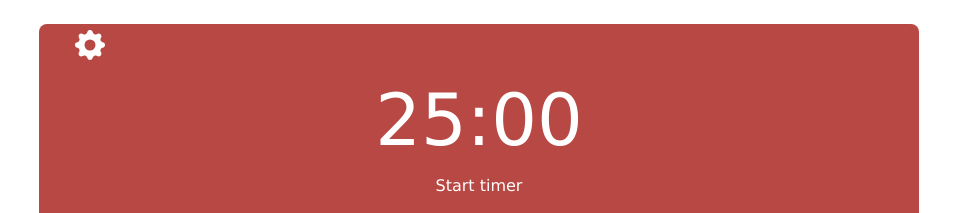
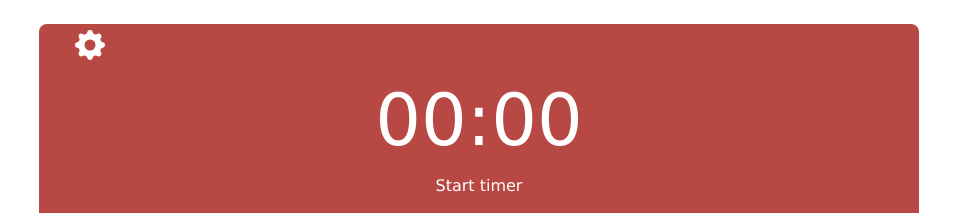
Before and after one commit to Pannonians/learning-js, a React (Create React App) app in the folder public/pomodoro-react-app/: page / in a window 1280 px wide. Shown: the top 213 px of the page, without its empty margins (161-1118 px from the left). Built offline with nearby package versions, Linux system fonts and the light colour scheme.

Commit message:
store timer in storage and keep ticking functionality

```diff
--- a/public/pomodoro-react-app/src/components/timer.jsx
+++ b/public/pomodoro-react-app/src/components/timer.jsx
@@ -2,41 +2,67 @@ import { useEffect, useState } from "react";
 import Settings from "./settings/settings";
 
 function Timer() {
-  const [time, setTime] = useState(25 * 60) // time in seconds
-  const [isActive, setIsActive] = useState(false)
-  const [displayMessage, setDisplayMessage] = useState('Start timer')
+  const storageTime = localStorage.getItem("timeLeft");
+  const [time, setTime] = useState(
+    storageTime ? parseInt(storageTime) : 25 * 60
+  );
+  // time in seconds
+  const [isActive, setIsActive] = useState(false);
+  const [displayMessage, setDisplayMessage] = useState("Start timer");
 
   const getTime = () => {
-    const minutes = Math.floor(time / 60)
-    const seconds = time - minutes * 60
-    return `${minutes < 10 ? "0" + minutes : minutes}:${seconds < 10 ? "0" + seconds : seconds}`
-  }
+    const timeFromLocalStorage = localStorage.getItem("timeLeft");
+    const minutes = Math.floor(timeFromLocalStorage / 60);
+    const seconds = timeFromLocalStorage - minutes * 60;
+    return `${minutes < 10 ? "0" + minutes : minutes}:${
+      seconds < 10 ? "0" + seconds : seconds
+    }`;
+  };
 
   const startTimer = () => {
-    setIsActive(!isActive)
-    setDisplayMessage(!isActive ? 'Ticking' : 'Pause')
-  }
+    setIsActive(!isActive);
+    setDisplayMessage(!isActive ? "Ticking" : "Pause");
+  };
 
   const resetTimer = () => {
-    setTime(25 * 60);
-    setIsActive(false)
-    setDisplayMessage(isActive ? 'Ticking' : 'Start timer')
-  }
+    localStorage.setItem("timeLeft", 1500);
+    setTime(localStorage.getItem("timeLeft"));
+    setIsActive(false);
+    setDisplayMessage(isActive ? "Ticking" : "Start timer");
+  };
 
   useEffect(() => {
     if (time > 0 && isActive) {
       const interval = setInterval(() => {
         setTime(time - 1);
-      }, 1000)
-      return () => clearInterval(interval)
+      }, 1000);
+      return () => clearInterval(interval);
     }
+  }, [time, isActive]);
 
-  }, [time, isActive]);
+  useEffect(() => localStorage.setItem("timeLeft", time), [time]);
+
+  window.onload = function () {
+    let timeInterval = 1500;
+    let timeLeft = localStorage.getItem("timeLeft");
+    if (isNaN(timeLeft)) {
+      localStorage.setItem("timeLeft", timeInterval);
+    } else if (timeLeft === 0) {
+      localStorage.setItem("timeLeft", timeInterval);
+    } else {
+      setIsActive(true);
+      timeInterval = parseInt(timeLeft);
+      setTime(timeInterval);
+      localStorage.setItem("timeLeft", time);
+    }
+  };
 
   return (
     <div className="col-sm-12">
       <div className="row">
-        <div className="col-sm-12 left" ><Settings /></div>
+        <div className="col-sm-12 left">
+          <Settings />
+        </div>
       </div>
       <div className="timer timer:hover center">{getTime()}</div>
       <div>
@@ -47,8 +73,18 @@ function Timer() {
         </div>
         <div className="row">
           <div className="col-sm-12 center">
-            <button className="btn button-startstop" onClick={startTimer}>{isActive ? 'Stop' : 'Start'}</button>
-            <button className="btn button-startstop" onClick={resetTimer}>Reset</button>
+            <button
+              className="btn button-startstop"
+              onClick={() => startTimer()}
+            >
+              {isActive ? "Stop" : "Start"}
+            </button>
+            <button
+              className="btn button-startstop"
+              onClick={() => resetTimer()}
+            >
+              Reset
+            </button>
           </div>
         </div>
       </div>
```
